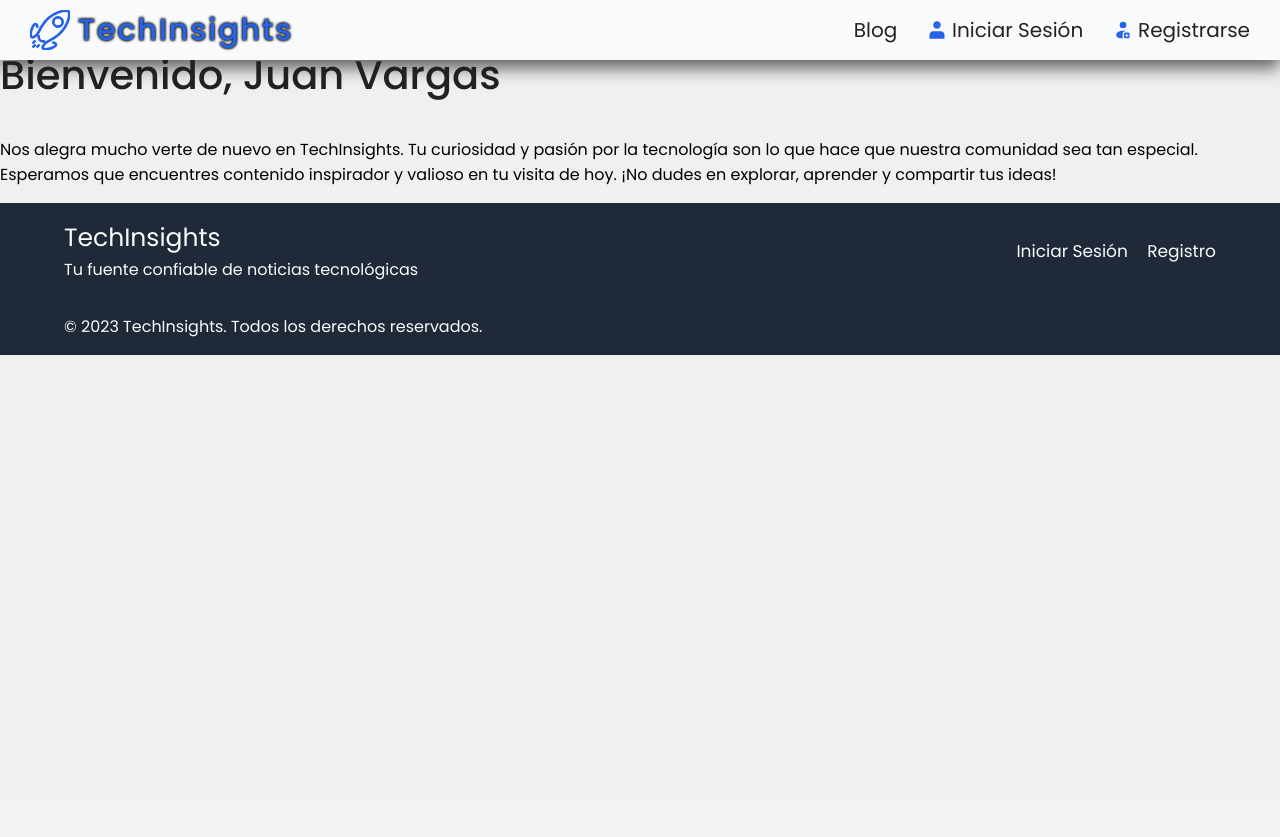
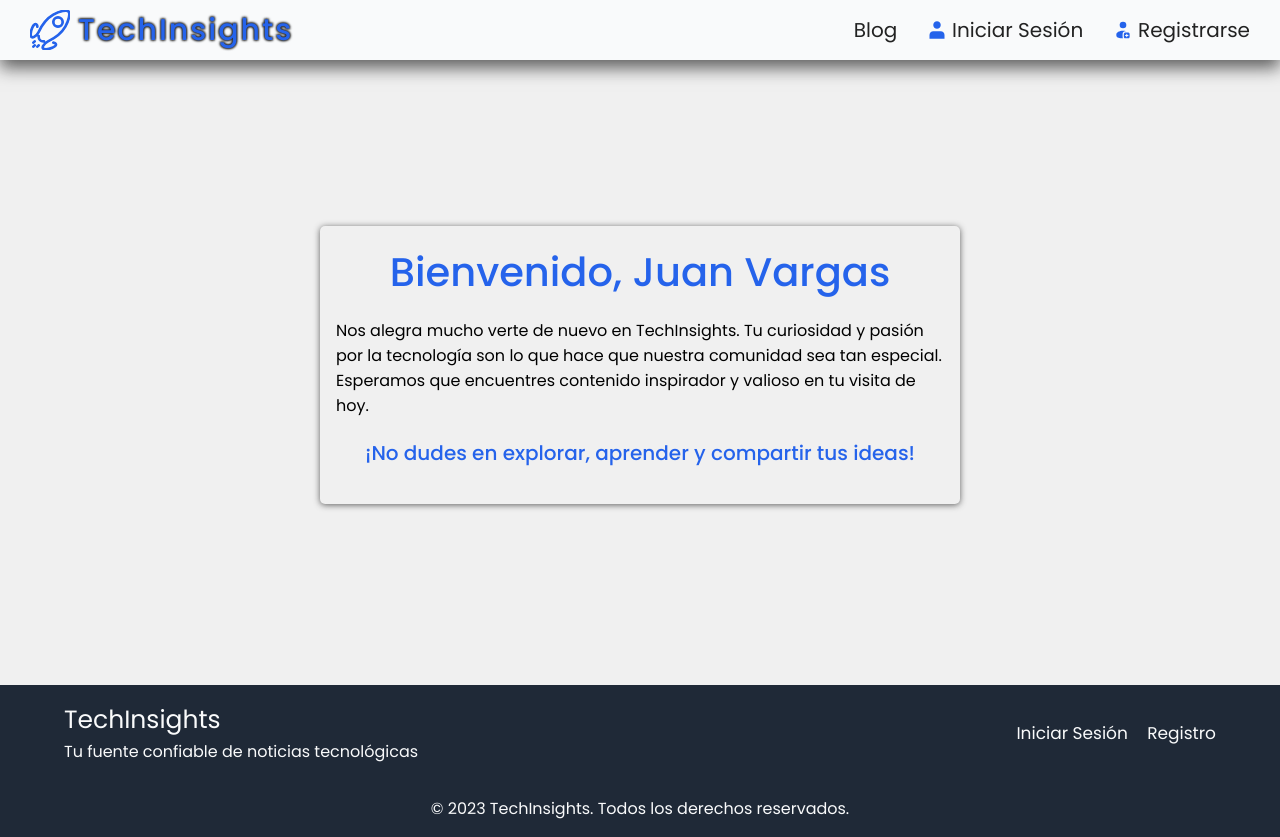
Before and after one commit to JuanWebDeveloper/TechInsights, a Django app: template dashboard/templates/welcome.html in a window 1280 px wide. Before the commit the page ends 355 px from the top, so only its background shows below. Run offline with Django 5.2, Linux system fonts and the light colour scheme; the template is opened without the code that fills it, so the values that code supplies are empty.

Commit message:
Added styles for welcome.html template.
- Created welcome.css to style the welcome page.
- Applied styles to enhance the layout and appearance of the welcome message.
- Improved typography and added visual elements for a better user experience.

```diff
--- /dev/null
+++ b/dashboard/static/css/welcome.css
@@ -0,0 +1,50 @@
+.welcome {
+ min-height: 80vh;
+ position: relative;
+ width: 100vw;
+}
+
+.welcome .container {
+ box-shadow: 0 1px 6px rgba(34, 34, 34, 0.7);
+ border-radius: 5px;
+ left: 50%;
+ position: absolute;
+ padding: 1rem;
+ top: 50%;
+ transform: translate(-50%, -50%);
+ width: 50%;
+}
+
+.welcome .container h2 {
+ color: rgb(37, 99, 235);
+ margin: 0;
+ text-align: center;
+}
+
+.welcome .container p:last-child {
+ font-size: 20px;
+ font-weight: 500;
+ text-align: center;
+}
+
+.welcome .container p span {
+ color: rgb(37, 99, 235);
+}
+
+@media (min-height: 1024px) {
+ .welcome {
+  min-height: 100vh;
+ }
+}
+
+@media (max-width: 1024px) {
+ .welcome .container {
+  width: 70%;
+ }
+}
+
+@media (max-width: 767px) {
+ .welcome .container {
+  width: 90%;
+ }
+}
--- a/dashboard/templates/welcome.html
+++ b/dashboard/templates/welcome.html
@@ -1,15 +1,21 @@
 {% extends 'base.html' %}
+{% load static %}
 
 {% block title %}
   TechInsights - Dashboard
+{% endblock %}
+
+{% block styles %}
+  <link rel="stylesheet" href="{% static 'css/welcome.css' %}" />
 {% endblock %}
 
 {% block content %}
   <div class="welcome">
     <div class="container">
       <h2>Bienvenido, Juan Vargas</h2>
+      <p>Nos alegra mucho verte de nuevo en TechInsights. Tu curiosidad y pasión por la tecnología son lo que hace que nuestra comunidad sea tan especial. Esperamos que encuentres contenido inspirador y valioso en tu visita de hoy.</p>
       <p>
-        Nos alegra mucho verte de nuevo en TechInsights. Tu curiosidad y pasión por la tecnología son lo que hace que nuestra comunidad sea tan especial. Esperamos que encuentres contenido inspirador y valioso en tu visita de hoy. <span>¡No dudes en explorar, aprender y compartir tus ideas!</span>
+        <span>¡No dudes en explorar, aprender y compartir tus ideas!</span>
       </p>
     </div>
   </div>
--- a/static/css/global-styles.css
+++ b/static/css/global-styles.css
@@ -202,6 +202,10 @@ h2 {
  color: #2563eb;
 }
 
+.footer .container .copyright {
+ text-align: center;
+}
+
 @media (max-width: 767px) {
  .public-navbar .bars {
   display: block;
```
